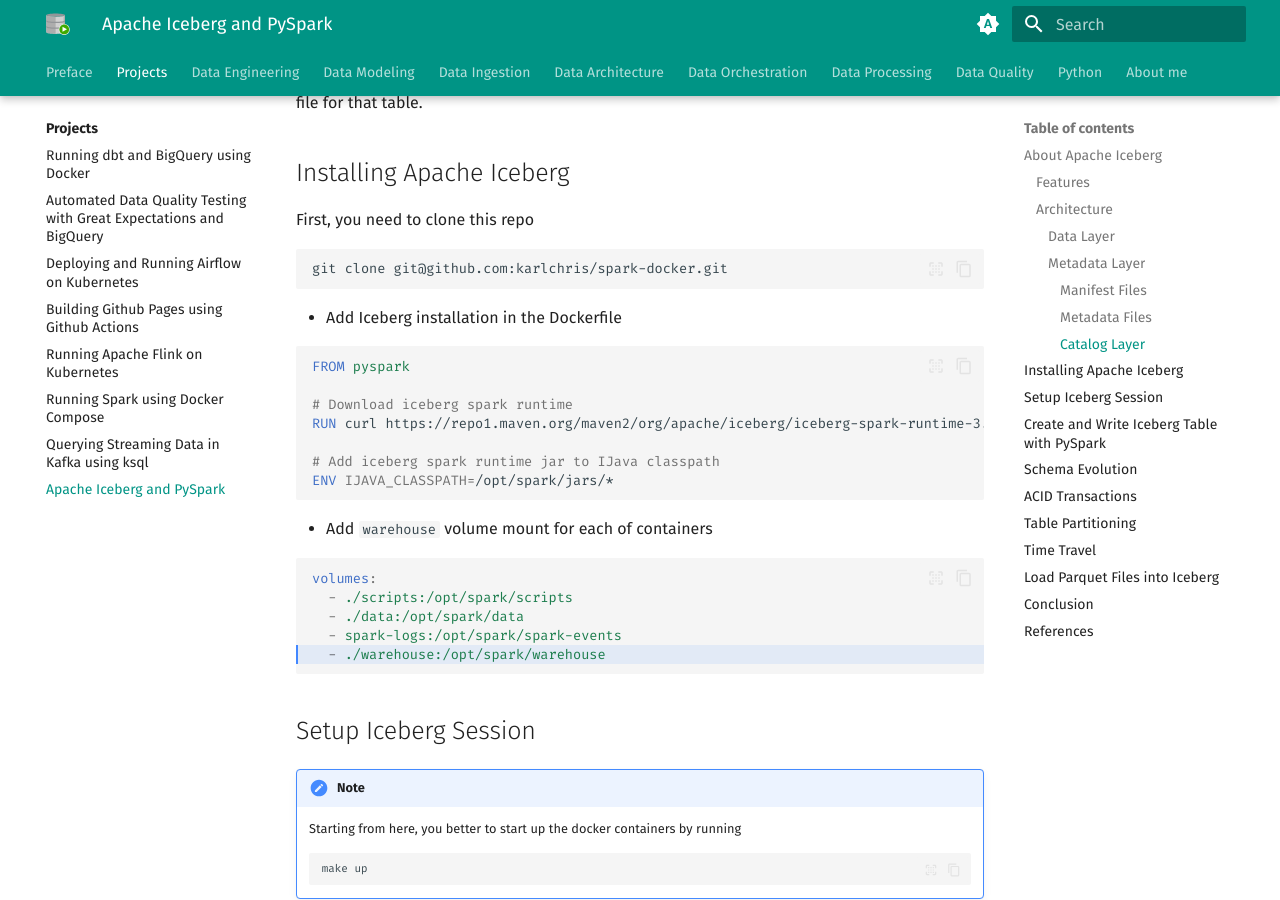
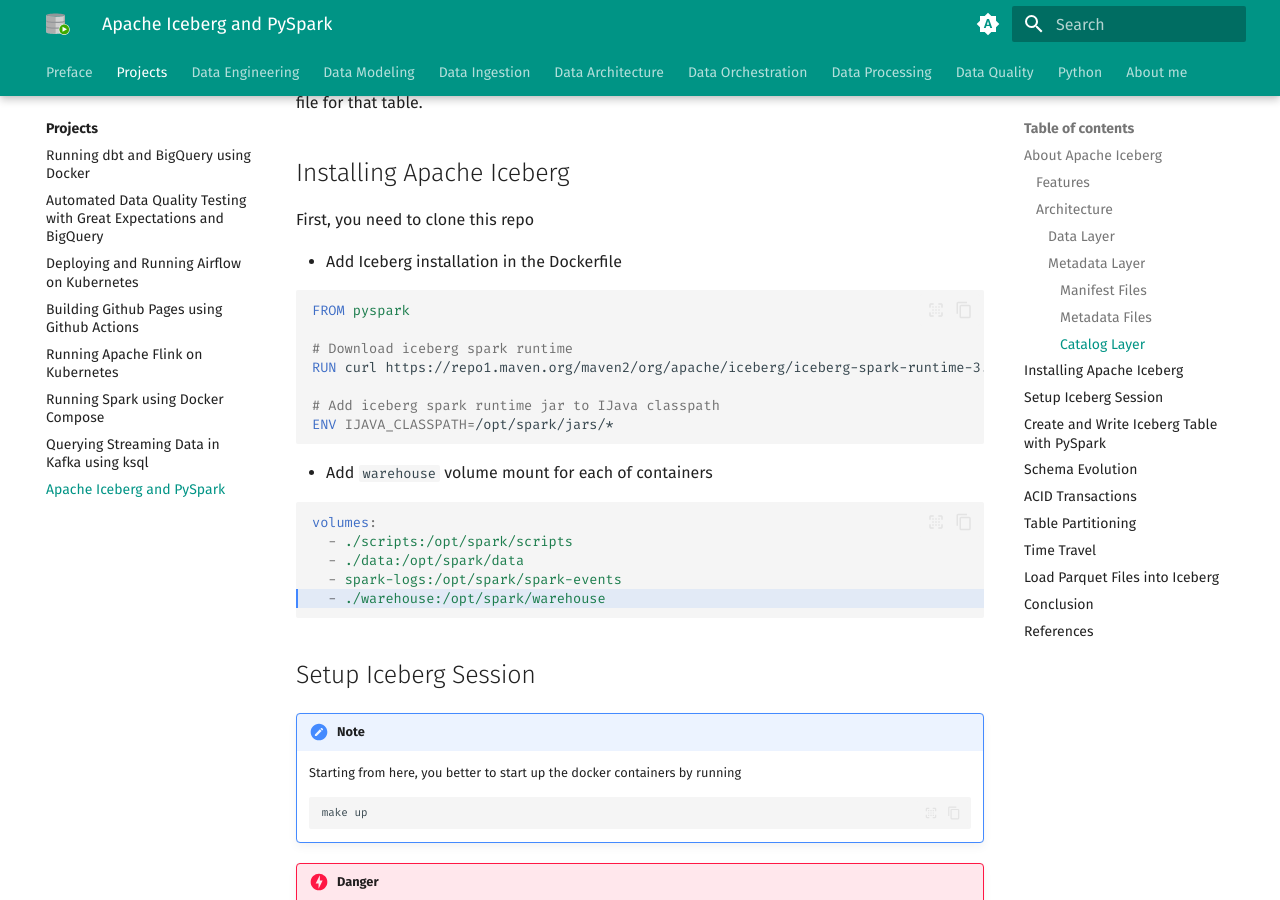
Before and after one commit to hardeek24/DataEngineering, an MkDocs documentation site: the page built from docs/projects/spark-iceberg.md, in a window 1280 px wide and 900 px high, scrolled down 3973 px. Built offline with MkDocs 1.6.1 and Material for MkDocs 9.7.7, drawn with Linux system fonts in a browser that asks for light colours.

Commit message:
Update spark-iceberg.md

````diff
--- a/docs/projects/spark-iceberg.md
+++ b/docs/projects/spark-iceberg.md
@@ -171,9 +171,8 @@ Within the Catalog layer, there is a reference or pointer, that points to the cu
 
 First, you need to clone this repo
 
-```bash
-git clone git@github.com:karlchris/spark-docker.git
-```
+
+
 
 - Add Iceberg installation in the Dockerfile
 
````
